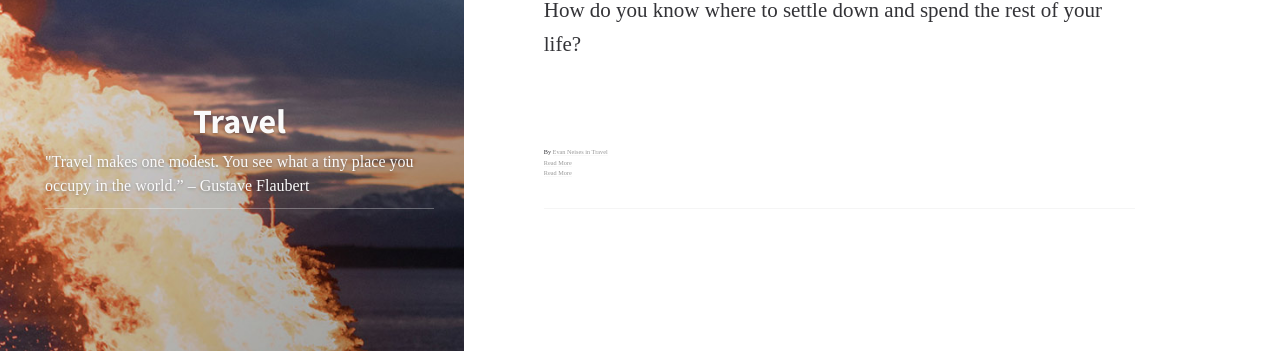
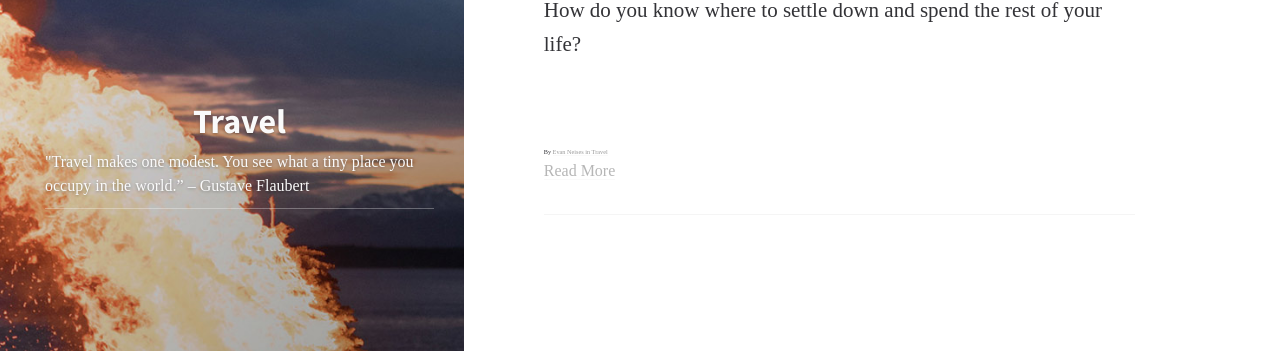
Before and after one commit to EJBlog/EJBlog.github.io, a Jekyll site: the page built from travel_category.html, in a window 1280 px wide. Shown: the part 192-543 px from the top of the page. Built offline with Jekyll 4.4.1, drawn with Linux system fonts in a browser that asks for light colours; nearby versions of some CDN libraries; some web fonts are replaced.

Commit message:
Update travel_category.html

```diff
--- a/_layouts/travel_category.html
+++ b/_layouts/travel_category.html
@@ -95,11 +95,8 @@
 			<br><br>
 			By <a href="{{ site.url }}/author.html">{{ post.post_author }} in <a href="{{ site.url }}/category.html">{{ post.post_category }}</a>
 			<br>
-			<a href="{{ site.baseurl }}{{ post.url }}" class="read-more">Read More</a>
+			<a href="{{ site.baseurl }}{{ post.url }}" class="read-more meta">Read More</a>
 		      </div>
-
-
-		      <a href="{{ site.baseurl }}{{ post.url }}" class="read-more">Read More</a>
 		    </article>
 		  {% endfor %}
 		</div>
```
